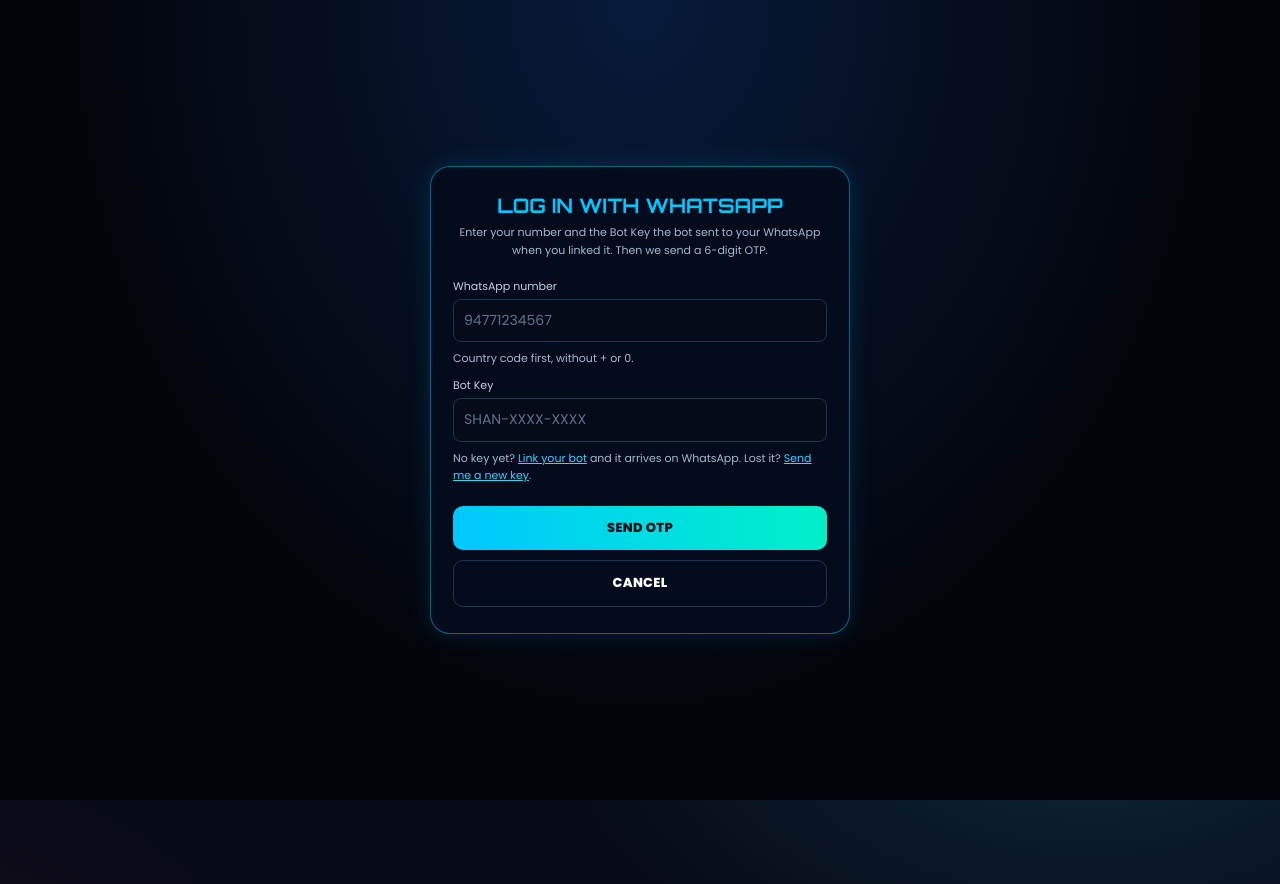
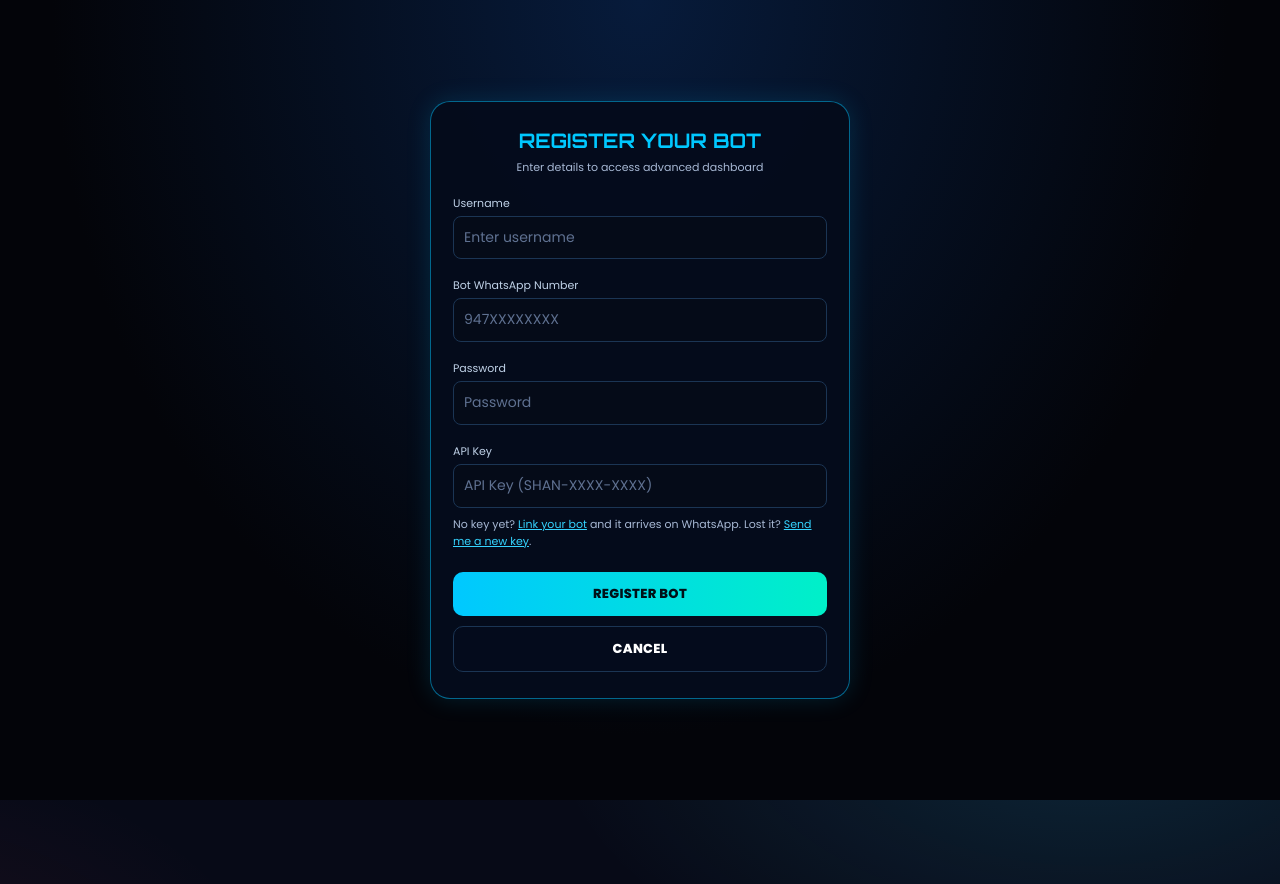
Before and after one commit to Hirushan1234567/shan_md, a website with bundled scripts: page public/dashboard.html in a window 1280 px wide. Built offline with nearby package versions, Linux system fonts and the light colour scheme; a web font is replaced by a local one.

Commit message:
Update dashboard.html

```diff
--- a/public/dashboard.html
+++ b/public/dashboard.html
@@ -19,19 +19,22 @@
 <section id="gate" class="gate" hidden>
   <div class="gate-card">
     <div class="gate-head">
-      <h1>LOG IN WITH WHATSAPP</h1>
-      <p class="lead">Enter your number and the Bot Key the bot sent to your WhatsApp when you linked it. Then we send a 6-digit OTP.</p>
+      <h1>REGISTER YOUR BOT</h1>
+      <p class="lead">Enter details to access advanced dashboard</p>
     </div>
 
     <form id="stepNum">
-      <label class="field"><span>WhatsApp number</span>
-        <input class="input" id="aNum" type="tel" inputmode="numeric" placeholder="94771234567" autocomplete="tel" maxlength="20"></label>
-      <p class="hint">Country code first, without + or 0.</p>
-      <label class="field"><span>Bot Key</span>
-        <input class="input" id="aKey" placeholder="SHAN-XXXX-XXXX" autocomplete="off" autocapitalize="characters" maxlength="14"></label>
+      <label class="field"><span>Username</span>
+        <input class="input" id="aUser" placeholder="Enter username" autocomplete="username" maxlength="30"></label>
+      <label class="field"><span>Bot WhatsApp Number</span>
+        <input class="input" id="aNum" type="tel" inputmode="numeric" placeholder="947XXXXXXXX" autocomplete="tel" maxlength="20"></label>
+      <label class="field"><span>Password</span>
+        <input class="input" id="aPass" type="password" placeholder="Password" autocomplete="current-password" maxlength="64"></label>
+      <label class="field"><span>API Key</span>
+        <input class="input" id="aKey" type="password" placeholder="API Key (SHAN-XXXX-XXXX)" autocomplete="off" maxlength="14"></label>
       <p class="hint">No key yet? <a href="/#home" style="color:var(--cyan)">Link your bot</a> and it arrives on WhatsApp. Lost it? <a href="#" id="keyResend" style="color:var(--cyan)">Send me a new key</a>.</p>
       <div class="err" id="aErr" hidden></div>
-      <button class="btn" id="sendBtn" type="submit" style="margin-top:16px">SEND OTP</button>
+      <button class="btn" id="sendBtn" type="submit" style="margin-top:16px">REGISTER BOT</button>
     </form>
 
     <form id="stepOtp" hidden>
@@ -39,7 +42,6 @@
       <label class="field"><span>6-digit OTP</span>
         <input class="input otp-in" id="aOtp" inputmode="numeric" autocomplete="one-time-code" maxlength="6" placeholder="••••••"></label>
       <div id="newBox" hidden>
-        <label class="field"><span>Your name</span><input class="input" id="aName" maxlength="30" placeholder="How should we call you?"></label>
         <label class="field"><span>Promo code (optional)</span><input class="input" id="aRef" maxlength="12" placeholder="SHAN-XXXXXX"></label>
       </div>
       <div class="err" id="aErr2" hidden></div>
```
